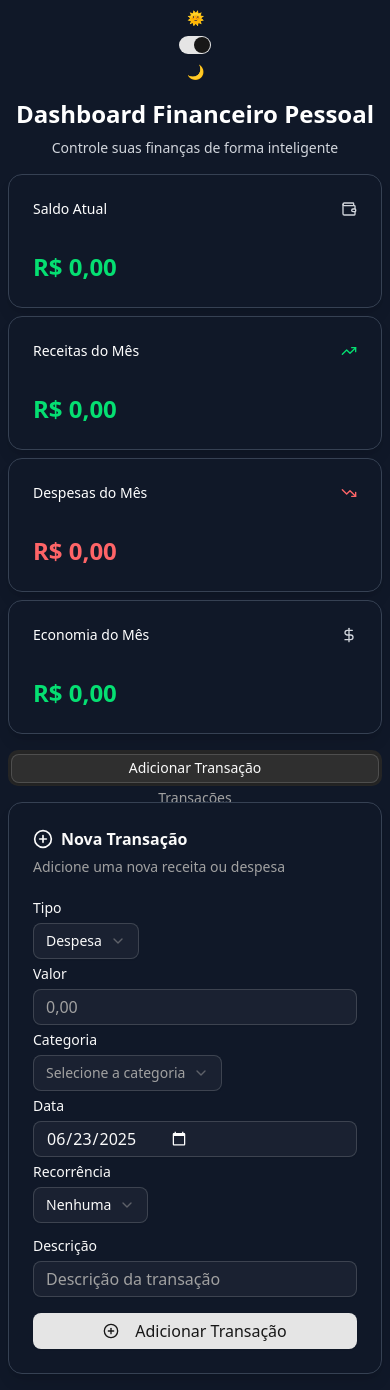
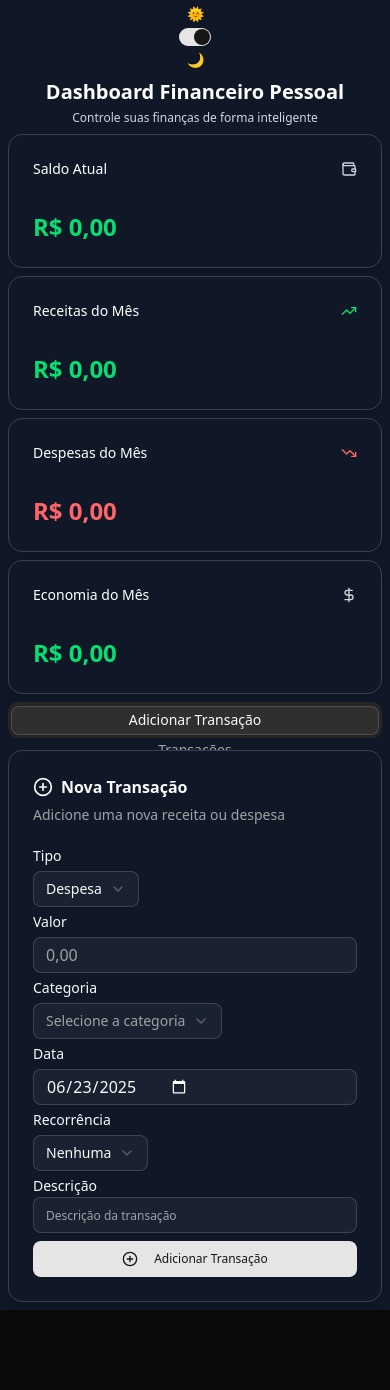
Before and after one commit to MateusAlvesBittencourt/Deshboard_Financeiro, a React (Vite) app: page / in a window 390 px wide. After the commit the page ends 1310 px from the top, so only its background shows below. Built offline with nearby package versions, Linux system fonts and the light colour scheme.

Commit message:
Responsividade refinada: layout flexível e confortável para PC e smartphone

```diff
--- a/src/App.jsx
+++ b/src/App.jsx
@@ -419,8 +419,8 @@ function App() {
   });
 
   return (
-    <div className="min-h-screen bg-white dark:bg-gray-900 p-2 sm:p-4">
-      <div className="flex flex-col sm:flex-row justify-end items-center mb-4 gap-2 sm:gap-0">
+    <div className="min-h-screen bg-white dark:bg-gray-900 p-1 sm:p-4">
+      <div className="flex flex-col sm:flex-row justify-end items-center mb-2 sm:mb-4 gap-1 sm:gap-0">
         <span className="mr-0 sm:mr-2 text-sm">🌞</span>
         <Switch
           checked={theme === "dark"}
@@ -428,11 +428,11 @@ function App() {
         />
         <span className="ml-0 sm:ml-2 text-sm">🌙</span>
       </div>
-      <div className="max-w-7xl mx-auto space-y-4 sm:space-y-6">
+      <div className="max-w-7xl mx-auto space-y-2 sm:space-y-6 px-1 sm:px-0">
         {/* Header */}
-        <div className="text-center space-y-2">
-          <h1 className="text-2xl sm:text-3xl font-bold text-gray-900 dark:text-white">Dashboard Financeiro Pessoal</h1>
-          <p className="text-gray-400 dark:text-gray-300 text-sm sm:text-base">Controle suas finanças de forma inteligente</p>
+        <div className="text-center space-y-1 sm:space-y-2">
+          <h1 className="text-xl sm:text-3xl font-bold text-gray-900 dark:text-white">Dashboard Financeiro Pessoal</h1>
+          <p className="text-gray-400 dark:text-gray-300 text-xs sm:text-base">Controle suas finanças de forma inteligente</p>
         </div>
 
         {/* Cards de Resumo */}
@@ -487,8 +487,8 @@ function App() {
         </div>
 
         {/* Conteúdo Principal */}
-        <Tabs defaultValue="add-transaction" className="space-y-2 sm:space-y-4">
-          <TabsList className="grid w-full grid-cols-1 xs:grid-cols-2 md:grid-cols-3">
+        <Tabs defaultValue="add-transaction" className="space-y-1 sm:space-y-4">
+          <TabsList className="grid w-full grid-cols-1 xs:grid-cols-2 md:grid-cols-3 text-xs sm:text-base">
             <TabsTrigger value="add-transaction">Adicionar Transação</TabsTrigger>
             <TabsTrigger value="transactions">Transações</TabsTrigger>
             <TabsTrigger value="analytics">Análises</TabsTrigger>
@@ -506,7 +506,7 @@ function App() {
                   Adicione uma nova receita ou despesa
                 </CardDescription>
               </CardHeader>
-              <CardContent className="space-y-4">
+              <CardContent className="space-y-2 sm:space-y-4">
                 <div className="grid grid-cols-1 sm:grid-cols-2 gap-2 sm:gap-4">
                   <div className="space-y-2">
                     <Label htmlFor="type">Tipo</Label>
@@ -615,17 +615,18 @@ function App() {
                   )}
                 </div>
 
-                <div className="space-y-2">
+                <div className="space-y-1 sm:space-y-2">
                   <Label htmlFor="description">Descrição</Label>
                   <Input
                     id="description"
                     placeholder="Descrição da transação"
                     value={newTransaction.description}
                     onChange={(e) => setNewTransaction({...newTransaction, description: e.target.value})}
+                    className="text-xs sm:text-base py-2"
                   />
                 </div>
 
-                <Button onClick={addTransaction} className="w-full text-base py-2">
+                <Button onClick={addTransaction} className="w-full text-xs sm:text-base py-2">
                   <PlusCircle className="h-4 w-4 mr-2" />
                   Adicionar Transação
                 </Button>
@@ -637,12 +638,12 @@ function App() {
           <TabsContent value="transactions">
             <Card className="bg-white dark:bg-gray-900 border-gray-200 dark:border-gray-700 shadow-lg">
               <CardHeader>
-                <div className="flex flex-col sm:flex-row justify-between items-center flex-wrap gap-2 sm:gap-4">
+                <div className="flex flex-col sm:flex-row justify-between items-center flex-wrap gap-1 sm:gap-4">
                   <CardTitle className="flex items-center gap-2 text-base sm:text-lg">
                     <Calendar className="h-5 w-5" />
                     Histórico de Transações
                   </CardTitle>
-                  <div className="flex gap-2 flex-wrap">
+                  <div className="flex gap-1 sm:gap-2 flex-wrap">
                     <input type="file" accept=".csv" ref={importInputRef} className="hidden" onChange={handleImport} />
                     <Button onClick={() => importInputRef.current.click()} variant="outline" className="text-xs sm:text-sm">Importar de CSV</Button>
                     <Button onClick={exportToTXT} variant="outline" className="text-xs sm:text-sm">Exportar para CSV</Button>
@@ -652,7 +653,7 @@ function App() {
                   Visualize todas as suas transações
                 </CardDescription>
                 {/* Filtros avançados */}
-                <div className="flex flex-col sm:flex-row flex-wrap gap-2 mt-4">
+                <div className="flex flex-col sm:flex-row flex-wrap gap-1 sm:gap-2 mt-2 sm:mt-4">
                   <Select value={filterType} onValueChange={setFilterType}>
                     <SelectTrigger className="w-32">
                       <SelectValue placeholder="Tipo" />
@@ -698,15 +699,15 @@ function App() {
                 </div>
               </CardHeader>
               <CardContent>
-                <div className="space-y-4 overflow-x-auto">
+                <div className="space-y-2 sm:space-y-4 overflow-x-auto">
                   {filteredTransactions.length === 0 ? (
-                    <p className="text-center text-gray-500 py-8">
+                    <p className="text-center text-gray-500 py-4 sm:py-8 text-xs sm:text-base">
                       Nenhuma transação encontrada. Ajuste os filtros ou adicione sua primeira transação!
                     </p>
                   ) : (
-                    <div className="space-y-2 min-w-[320px]">
+                    <div className="space-y-1 sm:space-y-2 min-w-[280px] sm:min-w-[320px]">
                       {filteredTransactions.slice().reverse().map(transaction => (
-                        <div key={transaction.id} className="flex flex-col md:flex-row md:items-center justify-between p-2 sm:p-4 border rounded-lg gap-2 sm:gap-0">
+                        <div key={transaction.id} className="flex flex-col md:flex-row md:items-center justify-between p-2 sm:p-4 border rounded-lg gap-1 sm:gap-0 text-xs sm:text-base">
                           {editTransactionId === transaction.id ? (
                             <div className="flex-1 flex flex-col md:flex-row md:items-center gap-2">
                               <Input
@@ -822,7 +823,7 @@ function App() {
 
           {/* Aba Análises */}
           <TabsContent value="analytics">
-            <div className="space-y-4 sm:space-y-6">
+            <div className="space-y-2 sm:space-y-6">
               {transactions.length === 0 ? (
                 <Card className="bg-white dark:bg-gray-900 border-gray-200 dark:border-gray-700 shadow-lg">
                   <CardHeader>
```
